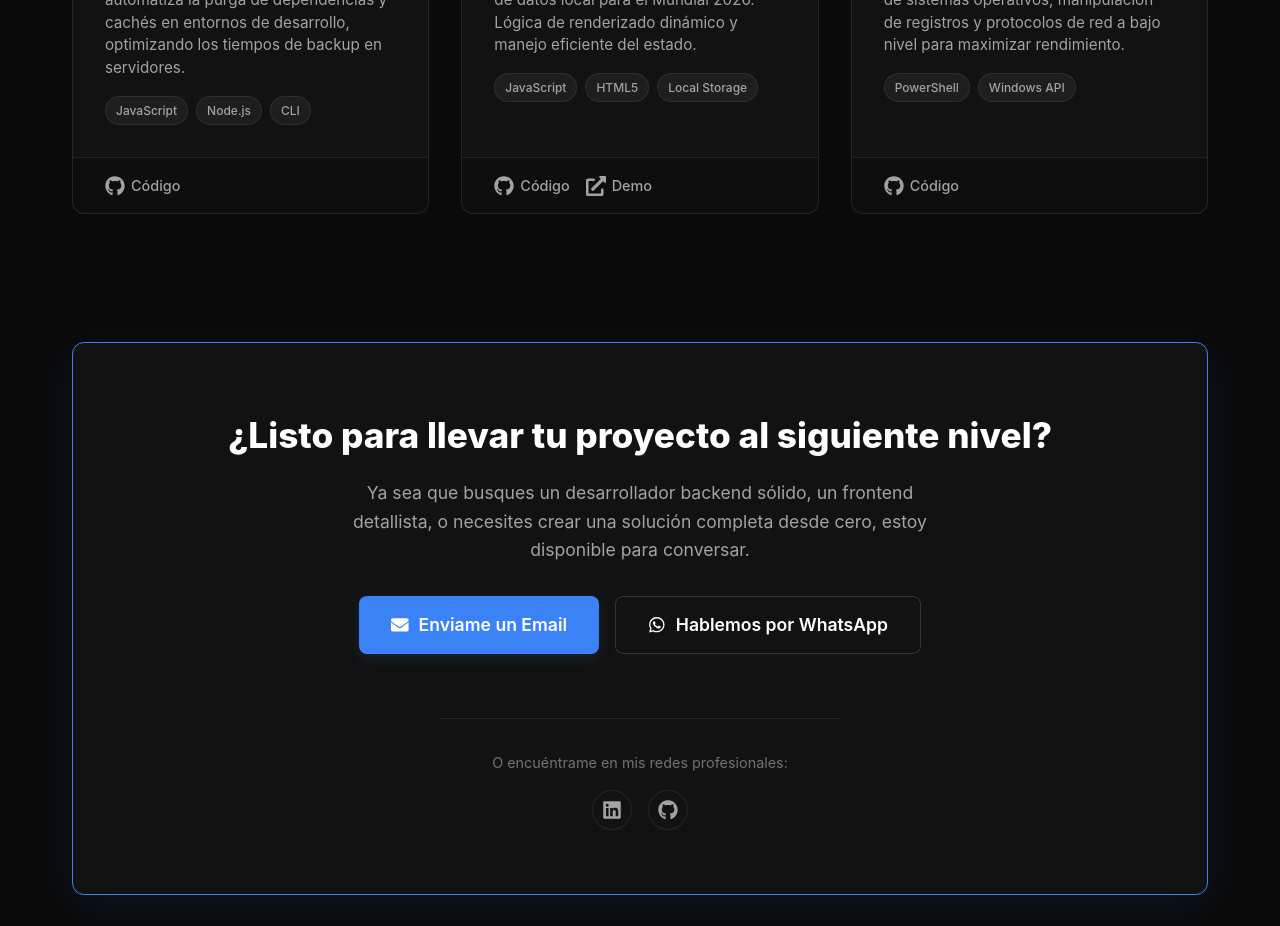
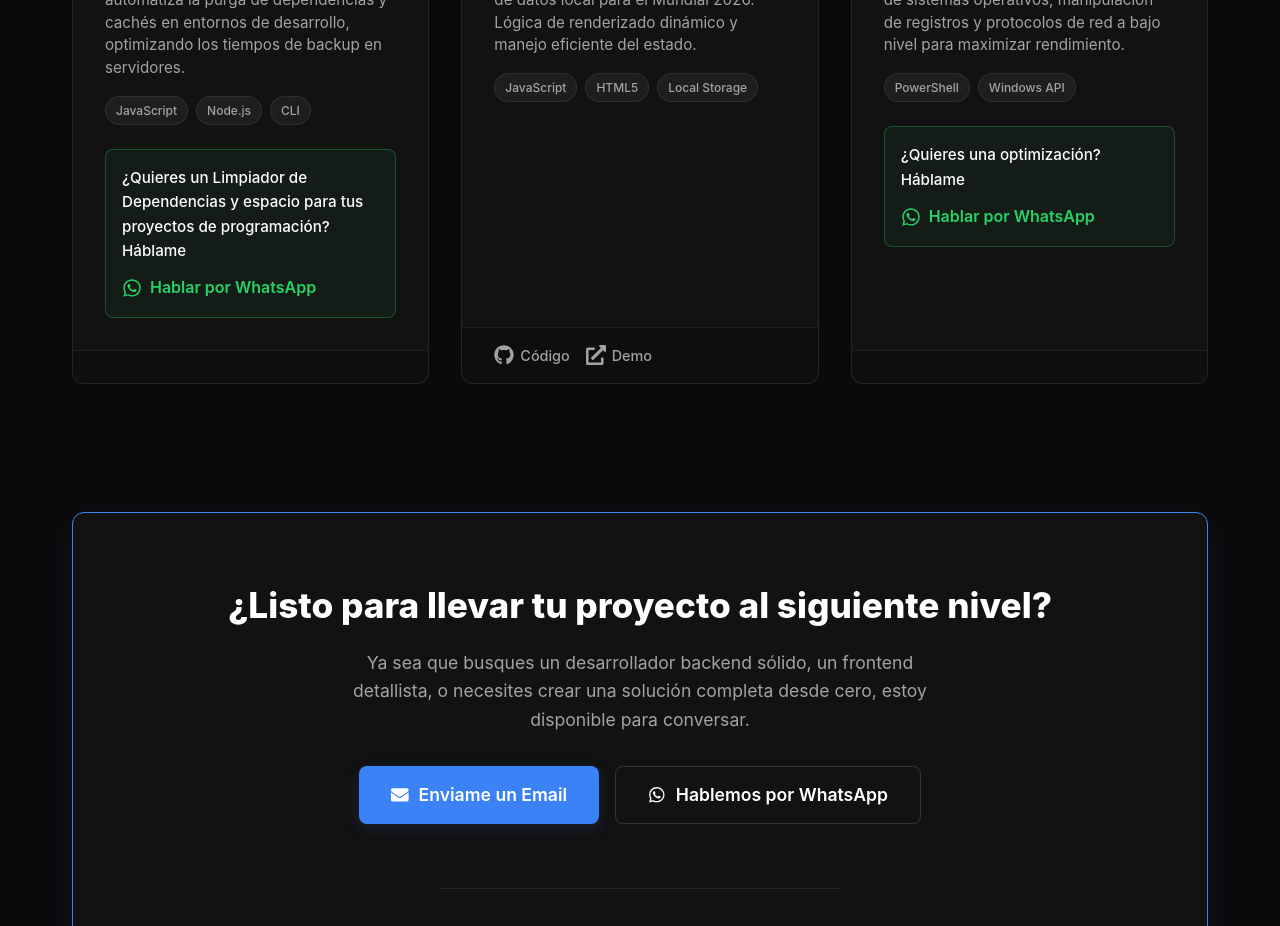
Before and after one commit to RodriA45/rodrigo-antunez-portfolio, a React (Vite) app: page / in a window 1280 px wide. Shown: the part 4360-5286 px from the top of the page. Built offline with nearby package versions, Linux system fonts and the light colour scheme.

Commit message:
feat: Cambiar enlaces de GitHub por botones de WhatsApp en CleanSweep y WinOptimizador

```diff
--- a/src/data/projects.ts
+++ b/src/data/projects.ts
@@ -143,9 +143,12 @@ export const projects: Project[] = [
     title: 'CleanSweep CLI',
     description: 'Herramienta de línea de comandos que automatiza la purga de dependencias y cachés en entornos de desarrollo, optimizando los tiempos de backup en servidores.',
     technologies: ['JavaScript', 'Node.js', 'CLI'],
-    githubUrl: 'https://github.com/RodriA45/cleansweep-dev',
     imageUrl: imgCleansweep,
-    featured: false
+    featured: false,
+    customCTA: {
+      text: '¿Quieres un Limpiador de Dependencias y espacio para tus proyectos de programación? Háblame',
+      url: 'https://wa.me/5493865227220'
+    }
   },
   {
     id: 'world-cup-2026-tracker',
@@ -162,8 +165,11 @@ export const projects: Project[] = [
     title: 'Win Optimizador R45',
     description: 'Script automatizado para optimización de sistemas operativos, manipulación de registros y protocolos de red a bajo nivel para maximizar rendimiento.',
     technologies: ['PowerShell', 'Windows API'],
-    githubUrl: 'https://github.com/RodriA45/win-optimizador-r45',
     imageUrl: imgWinOptimizador,
-    featured: false
+    featured: false,
+    customCTA: {
+      text: '¿Quieres una optimización? Háblame',
+      url: 'https://wa.me/5493865227220'
+    }
   }
 ];
```
